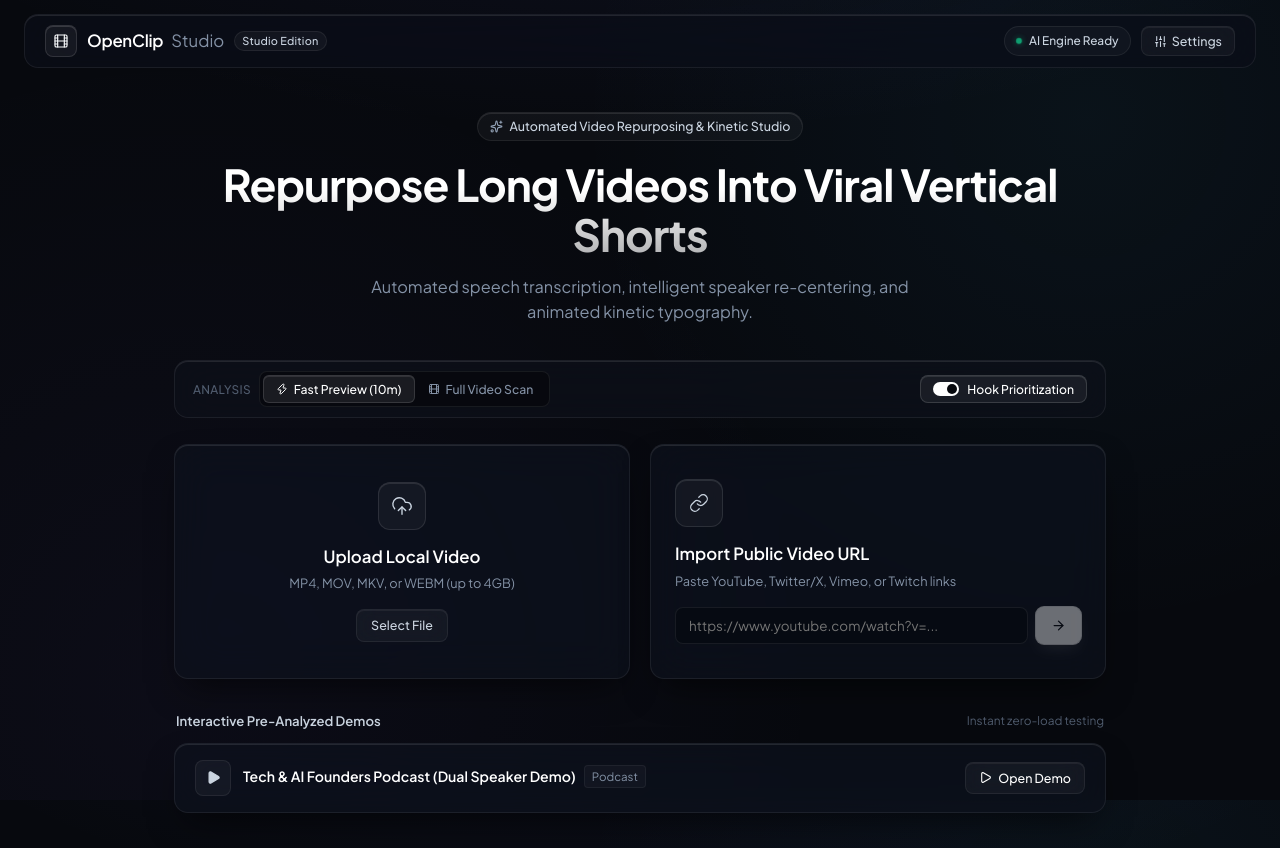
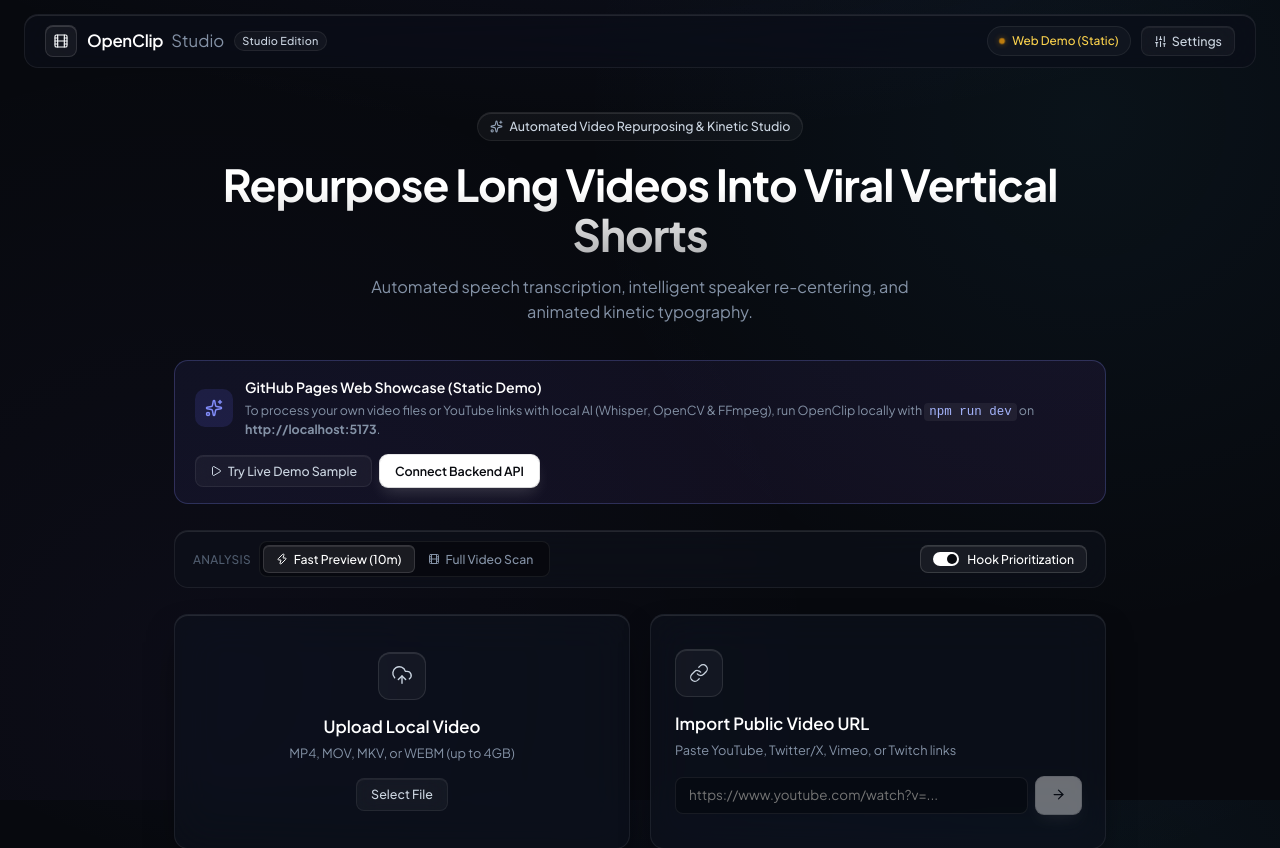
Before and after one commit to paragbml/open-clip-studio, a React (Vite) app in the folder client/: page / in a window 1280 px wide. Shown: the top 848 px of the page. Built offline with nearby package versions, Linux system fonts and the light colour scheme; no server answers.

Commit message:
fix: resolve 405 static hosting error, add backend URL configuration and missing lucide icons

```diff
--- a/client/src/App.jsx
+++ b/client/src/App.jsx
@@ -49,13 +49,22 @@
   const [apiKeys, setApiKeys] = useState(() => {
     return {
       geminiApiKey: localStorage.getItem('openclip_gemini_key') || '',
-      groqApiKey: localStorage.getItem('openclip_groq_key') || ''
+      groqApiKey: localStorage.getItem('openclip_groq_key') || '',
+      backendUrl: localStorage.getItem('openclip_backend_url') || ''
     };
   });
 
+  const getApiUrl = (endpoint) => {
+    const customBackend = apiKeys.backendUrl || localStorage.getItem('openclip_backend_url') || '';
+    if (customBackend) {
+      return `${customBackend.replace(/\/$/, '')}${endpoint}`;
+    }
+    return endpoint;
+  };
+
   // Fetch initial samples & system status on mount
   useEffect(() => {
-    fetch('/api/samples')
+    fetch(getApiUrl('/api/samples'))
       .then(res => res.json())
       .then(data => setSamples(data.samples || []))
       .catch(() => {
@@ -71,7 +80,7 @@
         ]);
       });
 
-    fetch('/api/status')
+    fetch(getApiUrl('/api/status'))
       .then(res => res.json())
       .then(data => setSystemStatus(data))
       .catch(() => {
@@ -83,12 +92,13 @@
           ffmpegReady: false
         });
       });
-  }, []);
+  }, [apiKeys.backendUrl]);
 
   const handleSaveKeys = (newKeys) => {
     setApiKeys(newKeys);
     localStorage.setItem('openclip_gemini_key', newKeys.geminiApiKey || '');
     localStorage.setItem('openclip_groq_key', newKeys.groqApiKey || '');
+    localStorage.setItem('openclip_backend_url', newKeys.backendUrl || '');
   };
 
   useEffect(() => {
@@ -112,12 +122,21 @@
 
   // Safe fetch helper to guarantee JSON parsing and clear error messages
   const safeFetchJson = async (url, options = {}) => {
-    const res = await fetch(url, options);
+    const targetUrl = url.startsWith('http') ? url : getApiUrl(url);
+    const res = await fetch(targetUrl, options);
     const text = await res.text();
     let data;
     try {
       data = JSON.parse(text);
     } catch (e) {
+      if (res.status === 405 || text.includes('405 Not Allowed')) {
+        throw new Error(
+          'GitHub Pages is a static host and cannot run FFmpeg / yt-dlp.\n\n' +
+          'To process your own videos or YouTube links:\n' +
+          '1. Run OpenClip locally with "npm run dev" (http://localhost:5173)\n' +
+          '2. Or click "Settings" (top right) to connect your Backend Server URL.'
+        );
+      }
       throw new Error(`Server returned an error (${res.status}): ${text.slice(0, 160)}`);
     }
     if (!res.ok || data.success === false) {
@@ -354,6 +373,9 @@
             enableHookScan={enableHookScan}
             onEnableHookScanChange={setEnableHookScan}
             isLoading={false}
+            isStaticDemo={Boolean(!apiKeys.backendUrl && (systemStatus?.isStaticDemo || (typeof window !== 'undefined' && window.location.hostname.includes('github.io'))))}
+            backendUrl={apiKeys.backendUrl}
+            onOpenSettings={() => setIsSettingsOpen(true)}
           />
         )}
 
@@ -379,6 +401,7 @@
             clip={selectedClip}
             videoUrl={activeVideo?.videoUrl}
             filePath={activeVideo?.filePath}
+            backendUrl={apiKeys.backendUrl}
             onBack={() => setView('clips')}
             onExport={handleExportClip}
           />
--- a/client/src/components/ApiSettingsModal.jsx
+++ b/client/src/components/ApiSettingsModal.jsx
@@ -1,14 +1,19 @@
 import React, { useState } from 'react';
-import { X, Key, ShieldCheck, Zap, Sparkles } from 'lucide-react';
+import { X, Key, ShieldCheck, Zap, Sparkles, Server } from 'lucide-react';
 
 export default function ApiSettingsModal({ isOpen, onClose, onSaveKeys, initialKeys }) {
   const [geminiKey, setGeminiKey] = useState(initialKeys?.geminiApiKey || '');
   const [groqKey, setGroqKey] = useState(initialKeys?.groqApiKey || '');
+  const [backendUrl, setBackendUrl] = useState(initialKeys?.backendUrl || '');
 
   if (!isOpen) return null;
 
   const handleSave = () => {
-    onSaveKeys({ geminiApiKey: geminiKey.trim(), groqApiKey: groqKey.trim() });
+    onSaveKeys({
+      geminiApiKey: geminiKey.trim(),
+      groqApiKey: groqKey.trim(),
+      backendUrl: backendUrl.trim().replace(/\/$/, '')
+    });
     onClose();
   };
 
@@ -130,6 +135,31 @@
               Enables Whisper Large-v3 speech recognition at ~100x real-time speed. Free from console.groq.com.
             </p>
           </div>
+
+          <div>
+            <label style={{ fontSize: '0.84rem', fontWeight: 600, color: 'var(--text-muted)', marginBottom: '6px', display: 'flex', alignItems: 'center', gap: '6px' }}>
+              <Server size={14} color="#818cf8" />
+              Backend Server URL (Required for GitHub Pages)
+            </label>
+            <input
+              type="text"
+              placeholder="e.g. http://localhost:5000 or https://your-backend.onrender.com"
+              value={backendUrl}
+              onChange={(e) => setBackendUrl(e.target.value)}
+              style={{
+                width: '100%',
+                padding: '10px 14px',
+                borderRadius: 'var(--radius-sm)',
+                background: 'rgba(0, 0, 0, 0.4)',
+                border: '1px solid var(--border-subtle)',
+                color: '#ffffff',
+                fontSize: '0.88rem'
+              }}
+            />
+            <p style={{ fontSize: '0.74rem', color: 'var(--text-dim)', marginTop: '4px' }}>
+              Leave blank when running locally via <code>npm run dev</code>. When hosting on GitHub Pages, enter your running backend URL to enable video uploads &amp; YouTube downloads.
+            </p>
+          </div>
         </div>
 
         <div style={{ display: 'flex', gap: '10px', justifyContent: 'flex-end' }}>
--- a/client/src/components/Header.jsx
+++ b/client/src/components/Header.jsx
@@ -141,13 +141,13 @@
               width: '6px',
               height: '6px',
               borderRadius: '50%',
-              background: '#10b981',
-              boxShadow: '0 0 6px rgba(16, 185, 129, 0.6)',
+              background: status?.isStaticDemo ? '#f59e0b' : '#10b981',
+              boxShadow: status?.isStaticDemo ? '0 0 6px rgba(245, 158, 11, 0.6)' : '0 0 6px rgba(16, 185, 129, 0.6)',
               display: 'inline-block'
             }}
           />
-          <span style={{ fontWeight: 500, color: 'var(--text-secondary)' }}>
-            {status?.ffmpegReady ? 'Local Engine' : 'AI Engine Ready'}
+          <span style={{ fontWeight: 500, color: status?.isStaticDemo ? '#fcd34d' : 'var(--text-secondary)' }}>
+            {status?.isStaticDemo ? 'Web Demo (Static)' : (status?.ffmpegReady ? 'Local Engine' : 'Backend Connected')}
           </span>
         </div>
 
--- a/client/src/components/IngestionZone.jsx
+++ b/client/src/components/IngestionZone.jsx
@@ -10,11 +10,25 @@
   scanMode = 'lightning',
   onScanModeChange,
   enableHookScan = true,
-  onEnableHookScanChange
+  onEnableHookScanChange,
+  isStaticDemo = false,
+  backendUrl = '',
+  onOpenSettings
 }) {
   const [url, setUrl] = useState('');
   const [dragActive, setDragActive] = useState(false);
   const fileInputRef = useRef(null);
+
+  const notifyStaticDemo = () => {
+    alert(
+      '⚠️ Backend Server Required for Custom Videos:\n\n' +
+      'GitHub Pages only provides static hosting and cannot run yt-dlp, FFmpeg, or Faster-Whisper on GitHub servers.\n\n' +
+      'How to process custom videos:\n' +
+      '1. Run locally: In terminal run "npm run dev" and open http://localhost:5173\n' +
+      '2. Or click Settings: Connect your backend server URL.\n\n' +
+      'To test the full Studio Editor right now, click "Try Live Demo Sample" below!'
+    );
+  };
 
   const handleDrag = (e) => {
     e.preventDefault();
@@ -28,12 +42,20 @@
     e.stopPropagation();
     setDragActive(false);
     if (e.dataTransfer.files && e.dataTransfer.files[0]) {
+      if (isStaticDemo && !backendUrl) {
+        notifyStaticDemo();
+        return;
+      }
       onUploadFile(e.dataTransfer.files[0]);
     }
   };
 
   const handleFileChange = (e) => {
     if (e.target.files && e.target.files[0]) {
+      if (isStaticDemo && !backendUrl) {
+        notifyStaticDemo();
+        return;
+      }
       onUploadFile(e.target.files[0]);
     }
   };
@@ -41,6 +63,10 @@
   const handleSubmitUrl = (e) => {
     e.preventDefault();
     if (url.trim()) {
+      if (isStaticDemo && !backendUrl) {
+        notifyStaticDemo();
+        return;
+      }
       onDownloadUrl(url.trim());
     }
   };
@@ -89,6 +115,64 @@
           Automated speech transcription, intelligent speaker re-centering, and animated kinetic typography.
         </p>
       </div>
+
+      {/* GitHub Pages Static Demo Banner */}
+      {isStaticDemo && !backendUrl && (
+        <div style={{
+          background: 'linear-gradient(135deg, rgba(99, 102, 241, 0.08), rgba(168, 85, 247, 0.08))',
+          border: '1px solid rgba(129, 140, 248, 0.25)',
+          borderRadius: 'var(--radius-md)',
+          padding: '16px 20px',
+          marginBottom: '26px',
+          display: 'flex',
+          alignItems: 'center',
+          justifyContent: 'space-between',
+          gap: '16px',
+          flexWrap: 'wrap'
+        }}>
+          <div style={{ display: 'flex', alignItems: 'center', gap: '12px' }}>
+            <div style={{
+              width: '38px',
+              height: '38px',
+              borderRadius: '10px',
+              background: 'rgba(99, 102, 241, 0.15)',
+              display: 'flex',
+              alignItems: 'center',
+              justifyContent: 'center',
+              flexShrink: 0
+            }}>
+              <Sparkles size={18} color="#818cf8" />
+            </div>
+            <div>
+              <div style={{ fontWeight: 600, fontSize: '0.88rem', color: '#ffffff', marginBottom: '3px' }}>
+                GitHub Pages Web Showcase (Static Demo)
+              </div>
+              <div style={{ fontSize: '0.78rem', color: 'var(--text-muted)', lineHeight: 1.4 }}>
+                To process your own video files or YouTube links with local AI (Whisper, OpenCV &amp; FFmpeg), run OpenClip locally with <code style={{ color: '#a5b4fc', background: 'rgba(255,255,255,0.06)', padding: '2px 5px', borderRadius: '4px' }}>npm run dev</code> on <strong>http://localhost:5173</strong>.
+              </div>
+            </div>
+          </div>
+          <div style={{ display: 'flex', alignItems: 'center', gap: '8px' }}>
+            <button
+              type="button"
+              onClick={() => samples && samples.length > 0 && onSelectSample(samples[0])}
+              className="btn-secondary"
+              style={{ padding: '7px 14px', fontSize: '0.78rem', gap: '6px' }}
+            >
+              <Play size={12} />
+              <span>Try Live Demo Sample</span>
+            </button>
+            <button
+              type="button"
+              onClick={onOpenSettings}
+              className="btn-primary"
+              style={{ padding: '7px 14px', fontSize: '0.78rem' }}
+            >
+              Connect Backend API
+            </button>
+          </div>
+        </div>
+      )}
 
       {/* Lowkey Pipeline Controls Strip */}
       <div style={{
```
Also changed, not shown: client/src/components/StudioEditor.jsx (+13 -4 lines).
